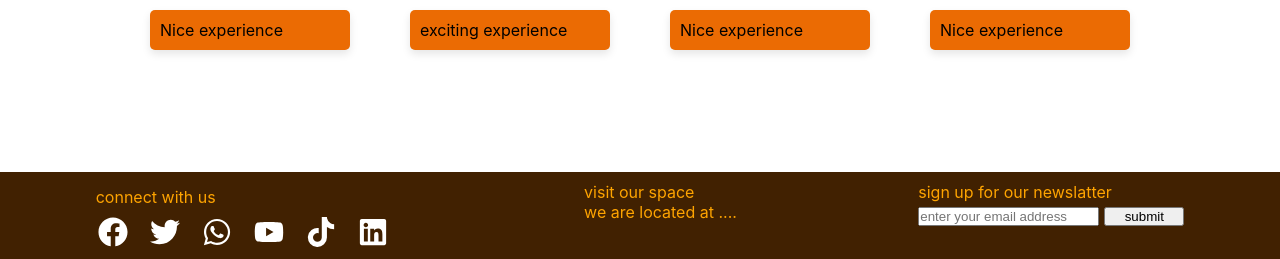
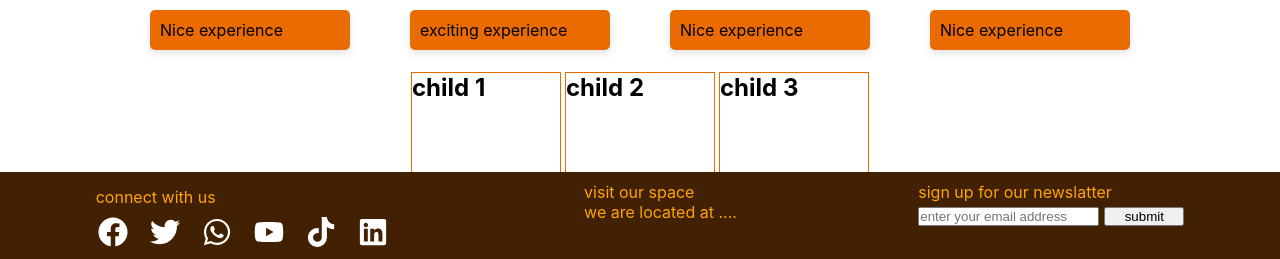
Before and after one commit to Kris-Ekiteles/ekai_empiror, a React (Create React App) app: page /about in a window 1280 px wide. Shown: the part 539-798 px from the top of the page. Built offline with nearby package versions, Linux system fonts and the light colour scheme.

Commit message:
nothing much

```diff
--- a/src/components/About.js
+++ b/src/components/About.js
@@ -69,6 +69,11 @@ const About = () => {
         <ReviewCard text="Nice experience" />
         <ReviewCard text="Nice experience" />
       </div>
+      <div className="gallery">
+<div className="child"> <h2>child 1</h2></div>
+<div className="child"><h2>child 2</h2></div>
+<div className="child"><h2>child 3</h2></div>
+      </div>
     </div>
   );
 };
```
